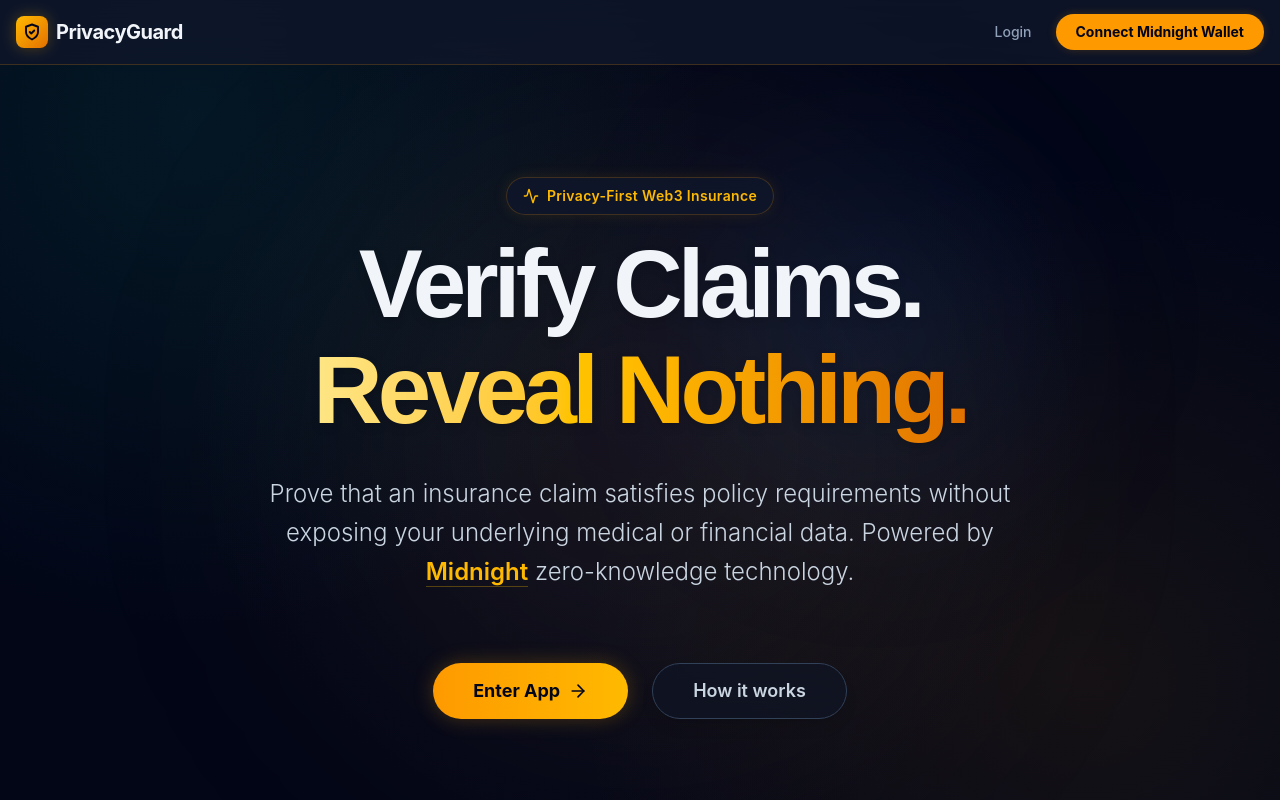
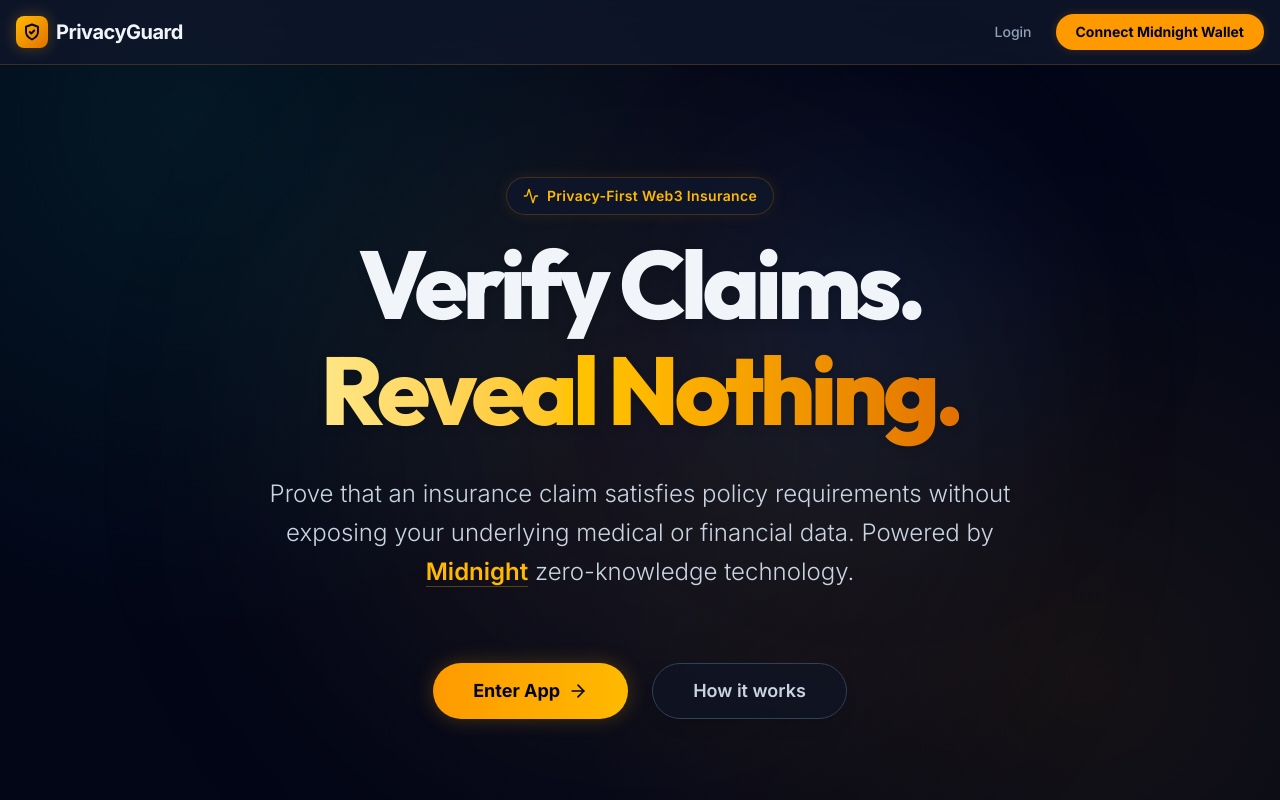
Before and after one commit to harshaljagdale0222/midnight-level-5, a Next.js app in the folder frontend/: page / in a window 1280 px wide. Shown: the top 800 px of the page. Built offline with nearby package versions, Linux system fonts and the light colour scheme.

Commit message:
fix: CSS import order for fonts

```diff
--- a/frontend/src/app/globals.css
+++ b/frontend/src/app/globals.css
@@ -1,5 +1,5 @@
+@import url('https://fonts.googleapis.com/css2?family=Inter:wght@300;400;500;600;700&family=Outfit:wght@300;400;500;600;700;800&display=swap');
 @import "tailwindcss";
-@import url('https://fonts.googleapis.com/css2?family=Inter:wght@300;400;500;600;700&family=Outfit:wght@300;400;500;600;700;800&display=swap');
 
 @theme {
   --color-brand-50: #fffbeb;
```
